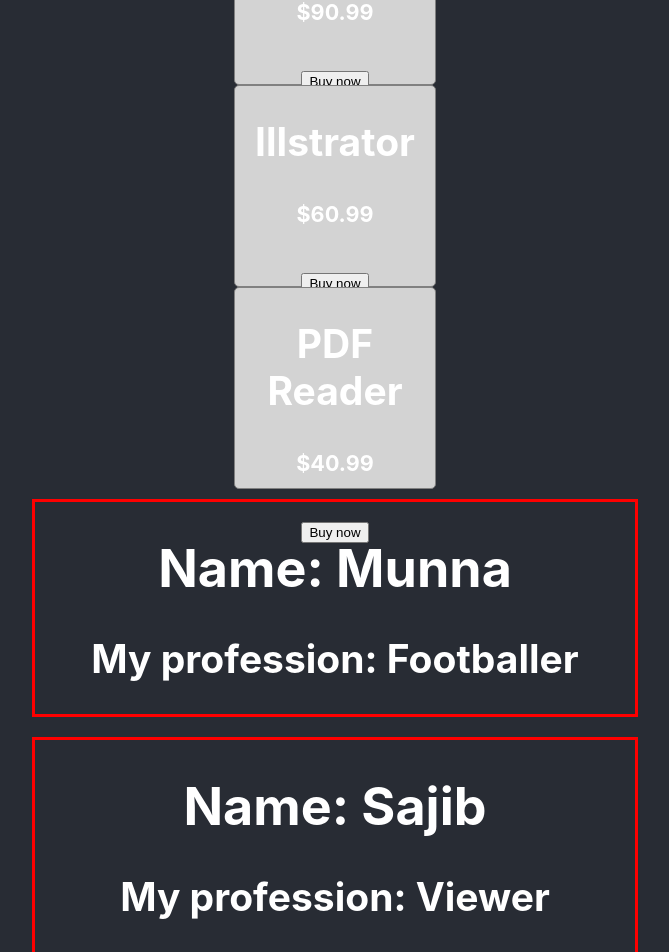
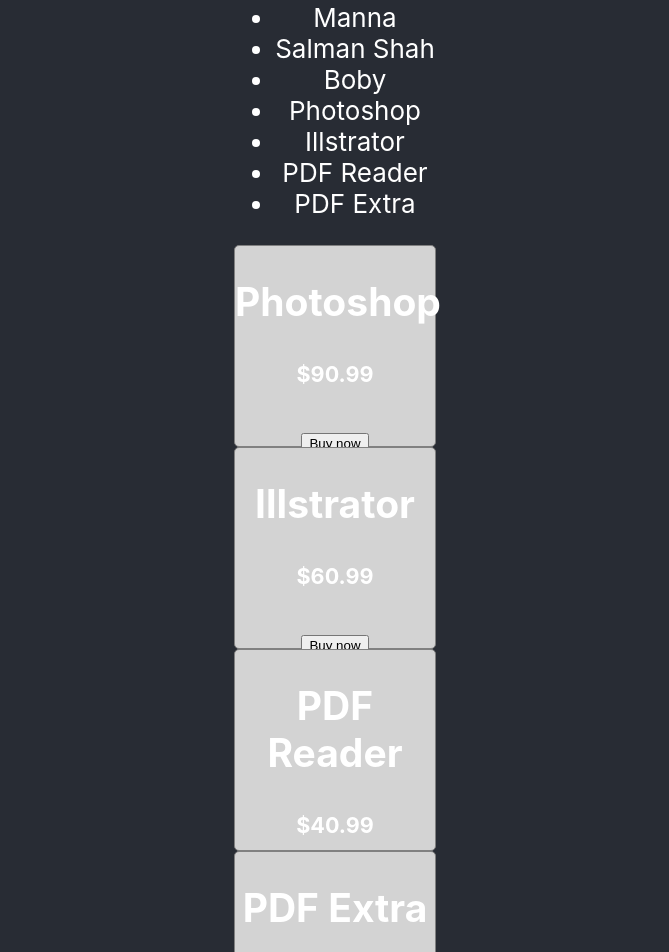
Before and after one commit to SajibSarker113/my-app, a React (Create React App) app: page / in a window 1280 px wide. Shown: the part 200-1152 px from the top of the page, without its empty margins (305-974 px from the left). Built offline with nearby package versions, Linux system fonts and the light colour scheme.

Commit message:
correct 32.9 CREATE MULTIPLE COMPONENTS FROM AN ARRAY OF OBJECTS

```diff
--- a/src/App.js
+++ b/src/App.js
@@ -3,21 +3,30 @@
 import './App.css';
 
 function App() {
+  const nayoks =['Razzak', 'Jafor iqbal', 'Josim', 'Manna', 'Salman Shah','Boby']
 const products = [
   {name: 'Photoshop', price:'$90.99'},
   {name: 'Illstrator', price:'$60.99'},
-  {name: 'PDF Reader', price:'$40.99'}
+  {name: 'PDF Reader', price:'$40.99'},
+  {name: 'PDF Extra', price:'$40.99'}
 ]
+
   return (
     <div className="App">
       <header className="App-header">
       <p>I am a react person</p>
+      <ul>
+        {
+          nayoks.map(x => <li>{x}</li>)
+        }
+        {
+          products.map(product => <li>{product.name}</li>)
+        }
+      </ul>
+      {products.map(pd => <Product product={pd}></Product>)}
       <Product product={products[0]}></Product>
       <Product product={products[1]}></Product>
       <Product product={products[2]}></Product>
-      <Person name="Munna" job="Footballer"></Person>
-      <Person name="Sajib" job="Viewer"></Person>
-
       </header>
     </div>
   );
```
